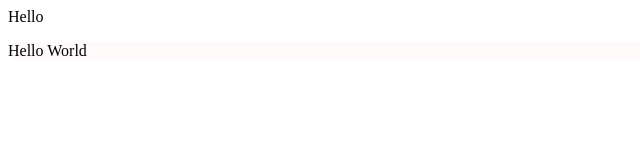
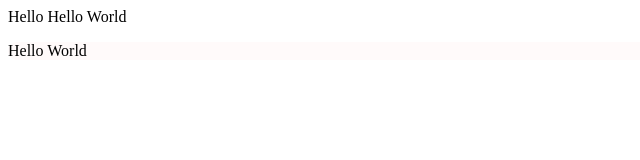
Before and after one commit to jacob-marx/jacob-marx.github.io, a plain HTML site: page index.html in a window 1280 px wide. Shown: the whole page, without its empty margins (0-640 px from the left). Drawn offline with Linux system fonts and the light colour scheme.

Commit message:
Update index.html

```diff
--- a/index.html
+++ b/index.html
@@ -21,5 +21,5 @@
         </style>
     </head>
     <body>
-        <hi></hi>
+        <hi>Hello World</hi>
         <p id="p1">Hello World</p>
```
